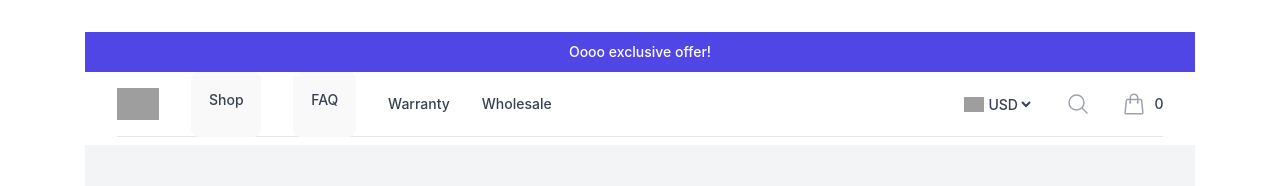
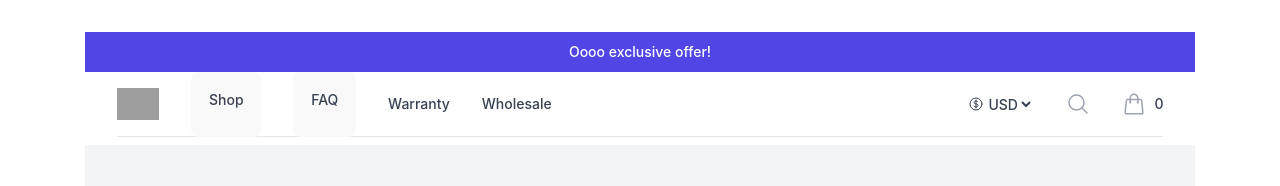
Before and after one commit to fairybones/Acroment, a React (Vite) app in the folder protec-acc/: page / in a window 1280 px wide. Shown: the top 186 px of the page. Built offline with nearby package versions, Linux system fonts and the light colour scheme; grey boxes are pictures that could not be loaded.

Commit message:
updated currency icon

```diff
--- a/protec-acc/components/Header/index.jsx
+++ b/protec-acc/components/Header/index.jsx
@@ -22,7 +22,7 @@ import {
 import ChangeCurrency from "../../src/utils/ChangeCurrency";
 
 // import nav & cart icons
-import { Bars3Icon, MagnifyingGlassIcon, ShoppingBagIcon, XMarkIcon } from "@heroicons/react/24/outline";
+import { Bars3Icon, MagnifyingGlassIcon, ShoppingBagIcon, XMarkIcon, CurrencyDollarIcon } from "@heroicons/react/24/outline";
 
 const navigation = {
   // UPDATE HREF
@@ -152,7 +152,7 @@ export default function Header() {
             {/* Links */}
             <TabGroup className="mt-2">
               <div className="border-b border-gray-200">
-                <TabList className="-mb-px flex space-x-8 px-4">
+                <TabList className="flex space-x-8 px-4">
                   {navigation.categories.map((category) => (
                     <Tab
                       key={category.name}
@@ -375,12 +375,15 @@ export default function Header() {
                   {/* currency changer */}
                   <div className="hidden lg:ml-8 lg:flex ml-auto">
                     <a href="#" className="flex items-center text-gray-700 hover:text-gray-800">
-                      {/* conditionally render image based on currency selection */}
-                      <img
+                      {/* conditionally render image based on currency selection ? */}
+                      <span className="sr-only">Currency</span>
+                      <CurrencyDollarIcon aria-hidden="true" className="h-4 w-4" />
+
+                      {/* <img
                         alt=""
                       src="https://tailwindui.com/img/flags/flag-canada.svg"
                       className="block h-auto w-5 flex-shrink-0"
-                    />
+                    /> */}
                     {/* <span className="ml-3 block text-sm font-medium">CAD</span>
                     <span className="sr-only">, change currency</span> */}
                     <ChangeCurrency currentCurrency={currency} setCurrency={setCurrency} />
```
